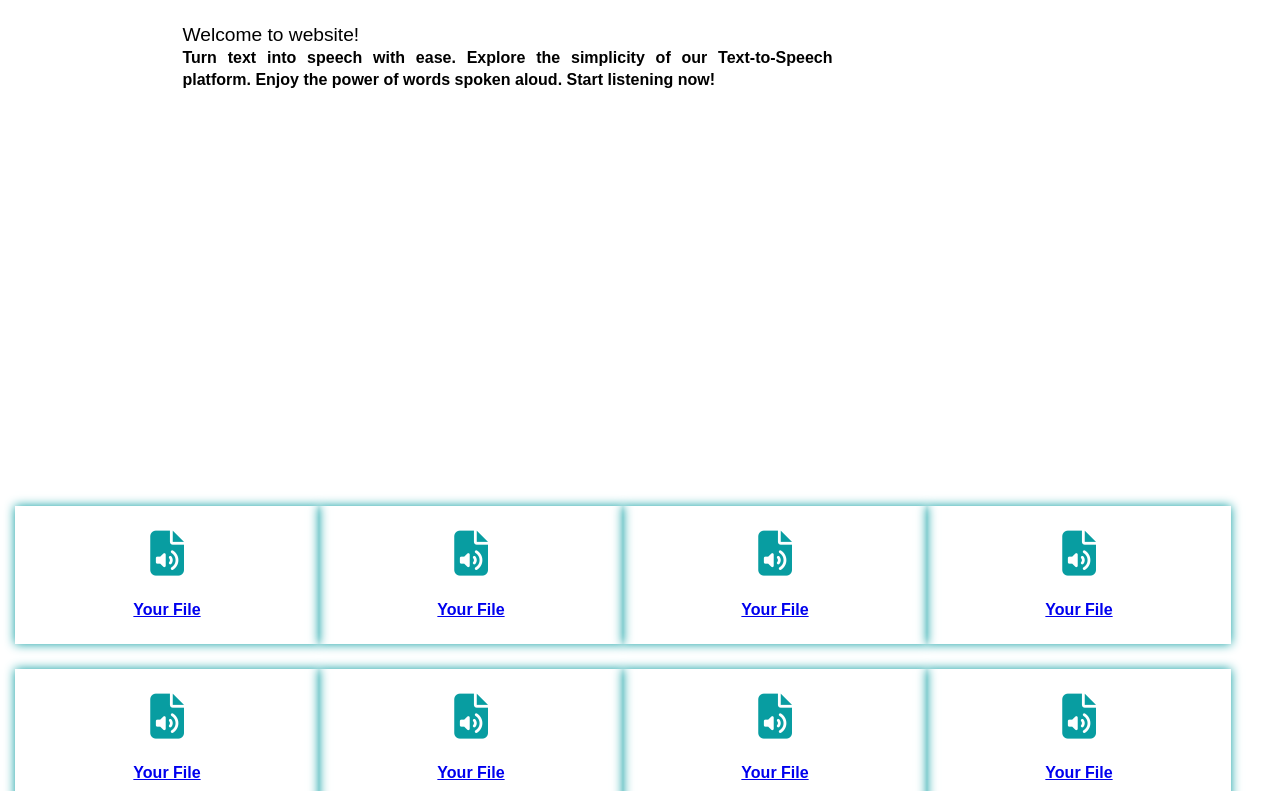
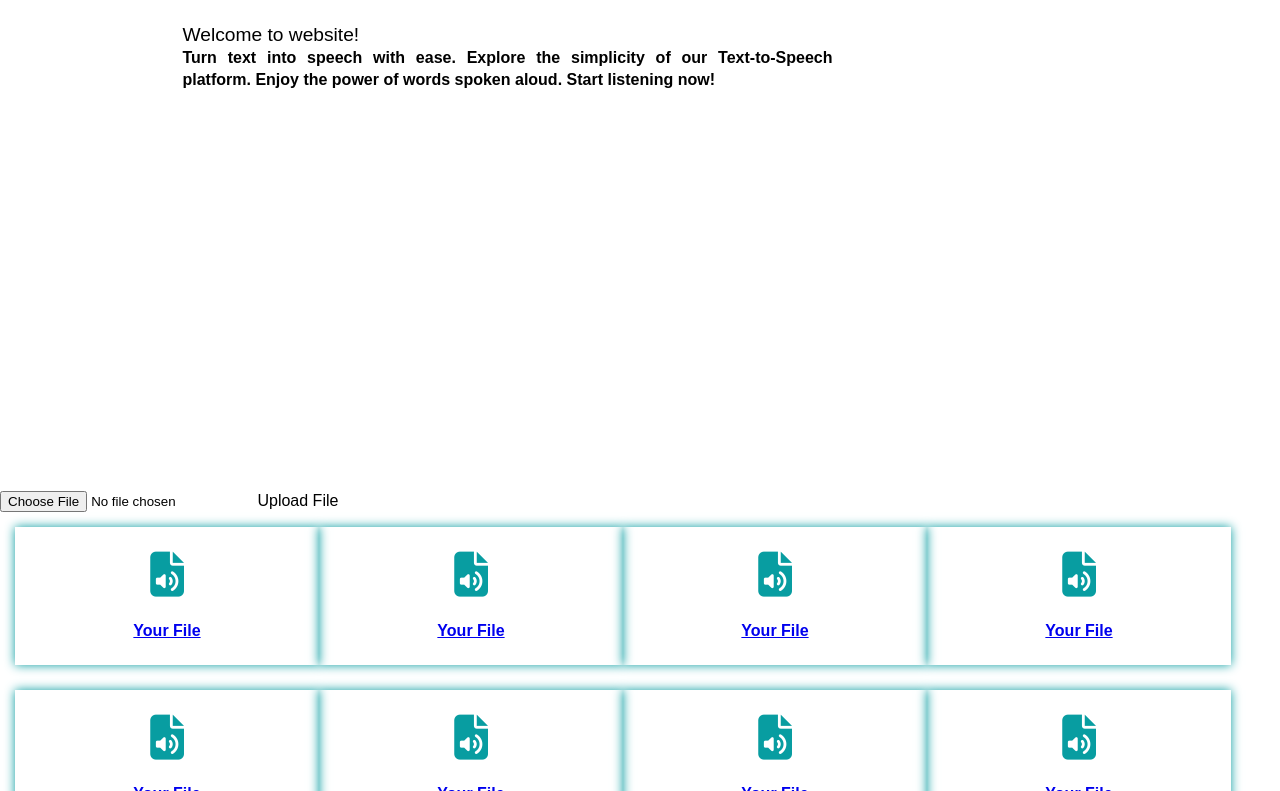
Before and after one commit to Arkie01/txt2spch, a plain HTML site: page index.html in a window 1280 px wide. Shown: the part 309-1100 px from the top of the page. Drawn offline with Linux system fonts and the light colour scheme.

Commit message:
index.html

```diff
--- a/index.html
+++ b/index.html
@@ -51,6 +51,8 @@
         </div>
 
     </section>
+    <input type="file" id="file" />
+    <label for="file">Upload File</label>
 
     <div class="services">
 
```
